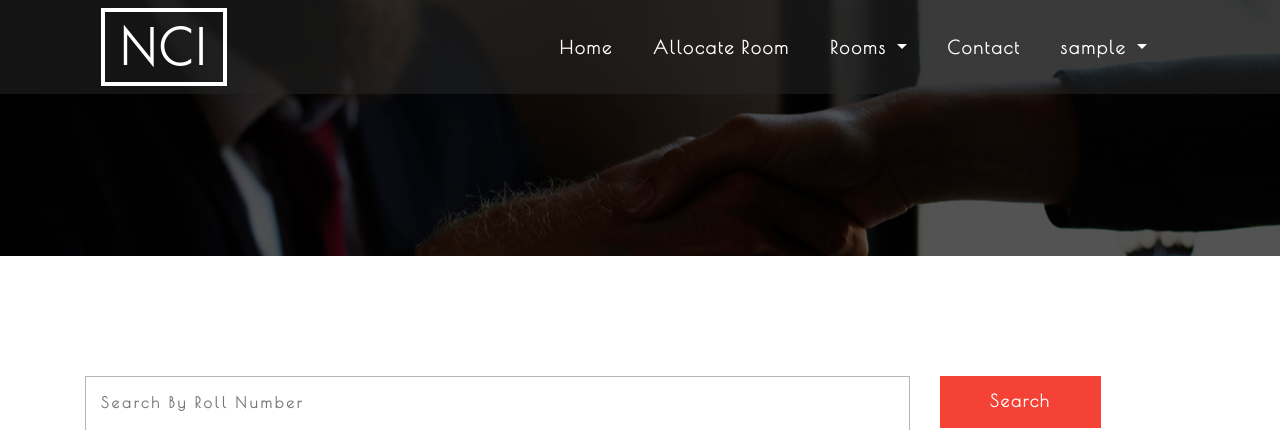
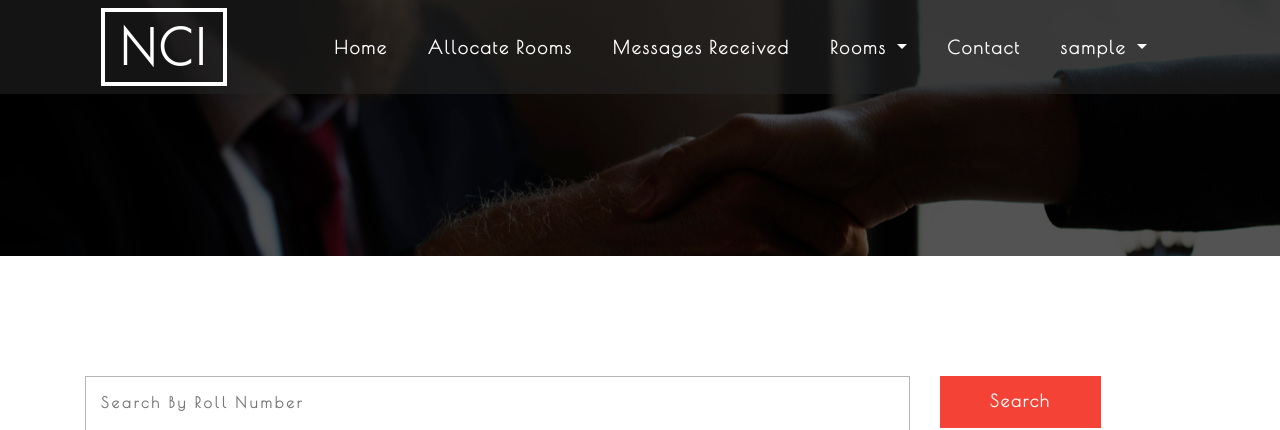
Before and after one commit to ganeshpatil97/hostel, a PHP site: page /allocate_room.php in a window 1280 px wide. Shown: the top 430 px of the page. Run offline with PHP 8.4, Linux system fonts and the light colour scheme; a user stored in the database is signed in; data comes from the database, SQL or seed files in the repository; data that the repository does not hold is empty.

Commit message:
made changes

```diff
--- a/allocate_room.php
+++ b/allocate_room.php
@@ -48,7 +48,7 @@
 		<div class="container agile-banner_nav">
 			<nav class="navbar navbar-expand-lg navbar-light bg-light">
 
-				<h1><a class="navbar-brand" href="home_manager.php">NCI<span class="display"></span></a></h1>
+				<h1><a class="navbar-brand" href="home_manager.php">NCI <span class="display"></span></a></h1>
 				<button class="navbar-toggler" type="button" data-toggle="collapse" data-target="#navbarSupportedContent" aria-controls="navbarSupportedContent" aria-expanded="false" aria-label="Toggle navigation">
 				<span class="navbar-toggler-icon"></span>
 				</button>
@@ -59,7 +59,11 @@
 							<a class="nav-link" href="home_manager.php">Home <span class="sr-only">(current)</span></a>
 						</li>
 						<li class="nav-item">
-						<a class="nav-link" href="allocate_room.php">Allocate Room</a>
+						<a class="nav-link" href="allocate_room.php">Allocate Rooms</a>
+					</li>
+					<li class="nav-item">
+						<a class="nav-link" href="message_hostel_manager.php">Messages Received</a>
+					</li>
 					<li class="dropdown nav-item">
 						<a href="#" class="dropdown-toggle nav-link" data-toggle="dropdown">Rooms
 							<b class="caret"></b>
@@ -68,9 +72,6 @@
 							<li>
 								<a href="allocated_rooms.php">Allocated Rooms</a>
 							</li>
-							<li class="nav-item">
-						<a class="nav-link" href="message_hostel_manager.php">Messages Received</a>
-					</li>
 							<li>
 								<a href="empty_rooms.php">Empty Rooms</a>
 							</li>
@@ -248,7 +249,7 @@ if(isset($_POST['submit'])){
      /*echo "<script type='text/javascript'>alert('<?php echo $result3; ?>')</script>";*/
      if($result3){
      	$room_id = $row2['Room_id'];
-		 echo "<script type='text/javascript'>alert('<?php echo $room_id; ?>')</script>";
+
      	$query4 = "UPDATE Student SET Hostel_id = '$hostel_id',Room_id = '$room_id' WHERE Student_id = '$student_id'";
      	$result4 = mysqli_query($conn,$query4);
      	if($result4){
@@ -259,11 +260,11 @@ if(isset($_POST['submit'])){
      		}
      	}
      	else{
-     		echo "<script type='text/javascript'>alert('Failed to allocate Rooms result4')</script>";
+     		echo "<script type='text/javascript'>alert('Failed to allocate Rooms')</script>";
      	}
      }
      else{
-     	echo "<script type='text/javascript'>alert('Failed to allocate Rooms result3')</script>";
+     	echo "<script type='text/javascript'>alert('Failed to allocate Rooms')</script>";
      }
 
    }
```
